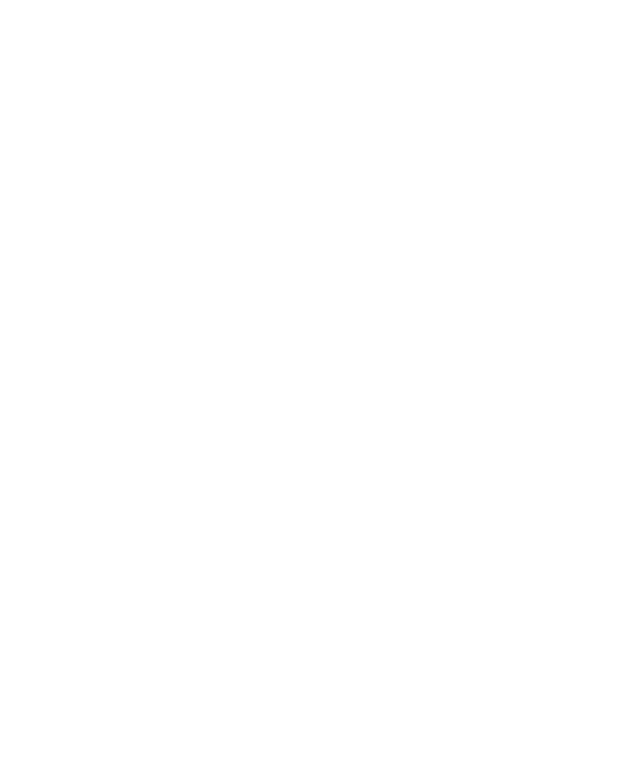
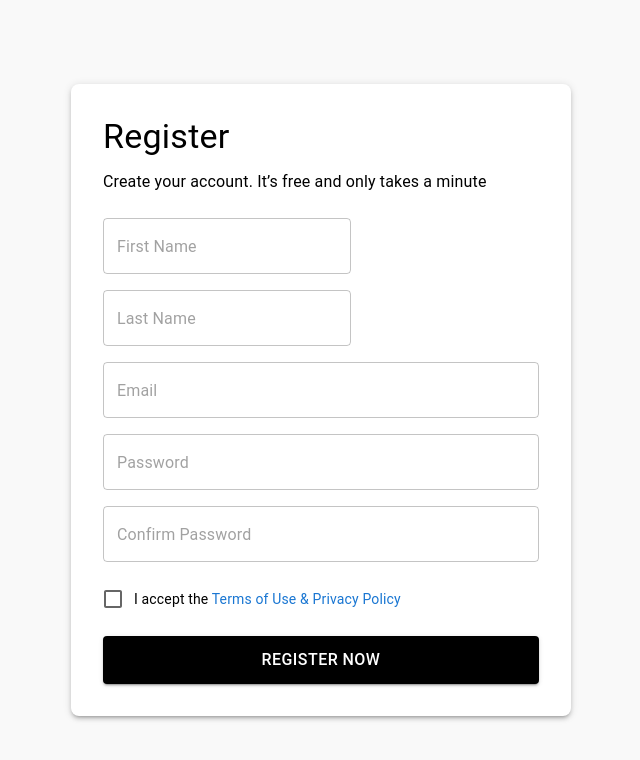
Before and after one commit to lakshanjayalath/quotation-generator-front-end, a React (Vite) app: page /register in a window 1280 px wide. Before the commit this address had no page. Shown: the top 760 px of the page, without its empty margins (319-959 px from the left). Built offline with nearby package versions, Linux system fonts and the light colour scheme.

Commit message:
feat: add login and registration pages with form handling

```diff
--- a/src/App.jsx
+++ b/src/App.jsx
@@ -1,7 +1,9 @@
 import { BrowserRouter, Route, Routes } from 'react-router-dom'
 import NewItemForm from './components/NewItemForm'
 import ItemPage from './components/ItemPage'
-import Dashboard from './pages/Dashboard'
+import LoginPage from './pages/LoginPage'
+import RegisterForm from './pages/RegisterForm'
+
 
 function App() {
 
@@ -11,7 +13,8 @@
       <div>
         <Routes>
           <Route path='/' element={<h1>Home Page</h1>} />
-          <Route path='/dashboard' element={<Dashboard />} />
+          <Route path='/register' element={<RegisterForm />} />
+          <Route path='/login' element={<LoginPage />} />
           <Route path='/items' element={<ItemPage />} />
           <Route path='/new-item' element={<NewItemForm />} />
         </Routes>
--- /dev/null
+++ b/src/pages/LoginPage.jsx
@@ -0,0 +1,115 @@
+import React, { useState } from "react";
+import {
+  Box,
+  Button,
+  Checkbox,
+  FormControlLabel,
+  IconButton,
+  InputAdornment,
+  TextField,
+  Typography,
+  Link,
+  Divider,
+} from "@mui/material";
+import { Visibility, VisibilityOff } from "@mui/icons-material";
+
+export default function LoginPage() {
+  const [showPassword, setShowPassword] = useState(false);
+
+  const handleClickShowPassword = () => setShowPassword(!showPassword);
+
+  return (
+    <Box
+      display="flex"
+      justifyContent="center"
+      alignItems="center"
+      minHeight="100vh"
+      bgcolor="#f9f9f9"
+    >
+      <Box
+        sx={{
+          width: 400,
+          p: 4,
+          bgcolor: "white",
+          borderRadius: 2,
+          boxShadow: 3,
+        }}
+      >
+        {/* Title */}
+        <Typography variant="h4" align="center" gutterBottom>
+          Login
+        </Typography>
+
+        <Divider sx={{ mb: 3 }} />
+
+        {/* Email */}
+        <Typography variant="body1" sx={{ mb: 1 }}>
+          Email address
+        </Typography>
+        <TextField
+          fullWidth
+          variant="outlined"
+          placeholder="Enter your email"
+          sx={{ mb: 3 }}
+        />
+
+        {/* Password */}
+        <Typography variant="body1" sx={{ mb: 1 }}>
+          Password
+        </Typography>
+        <TextField
+          fullWidth
+          type={showPassword ? "text" : "password"}
+          variant="outlined"
+          placeholder="Enter your password"
+          InputProps={{
+            endAdornment: (
+              <InputAdornment position="end">
+                <IconButton onClick={handleClickShowPassword} edge="end">
+                  {showPassword ? <VisibilityOff /> : <Visibility />}
+                </IconButton>
+              </InputAdornment>
+            ),
+          }}
+          sx={{ mb: 1 }}
+        />
+
+        {/* Remember Me + Forgot Password */}
+        <Box
+          display="flex"
+          justifyContent="space-between"
+          alignItems="center"
+          sx={{ mb: 2 }}
+        >
+          <FormControlLabel control={<Checkbox />} label="Remember me" />
+          <Link href="#" underline="hover">
+            Forgot password?
+          </Link>
+        </Box>
+
+        {/* Login Button */}
+        <Button
+          fullWidth
+          variant="contained"
+          sx={{
+            bgcolor: "black",
+            color: "white",
+            py: 1.2,
+            fontSize: "16px",
+            "&:hover": { bgcolor: "#333" },
+          }}
+        >
+          Login
+        </Button>
+
+        {/* Register Link */}
+        <Typography variant="body2" align="center" sx={{ mt: 3 }}>
+          Don’t have an account?{" "}
+          <Link href="#" underline="hover">
+            Register
+          </Link>
+        </Typography>
+      </Box>
+    </Box>
+  );
+}
--- /dev/null
+++ b/src/pages/RegisterForm.jsx
@@ -0,0 +1,160 @@
+import React, { useState } from "react";
+import {
+  Box,
+  Button,
+  Checkbox,
+  FormControlLabel,
+  TextField,
+  Typography,
+  Link,
+  Divider,
+  Grid,
+} from "@mui/material";
+
+export default function RegisterPage() {
+  const [formData, setFormData] = useState({
+    firstName: "",
+    lastName: "",
+    email: "",
+    password: "",
+    confirmPassword: "",
+    terms: false,
+  });
+
+  const handleChange = (e) => {
+    const { name, value, type, checked } = e.target;
+    setFormData({
+      ...formData,
+      [name]: type === "checkbox" ? checked : value,
+    });
+  };
+
+  const handleSubmit = (e) => {
+    e.preventDefault();
+    console.log("Form Data:", formData);
+  };
+
+  return (
+    <Box
+      display="flex"
+      justifyContent="center"
+      alignItems="center"
+      minHeight="100vh"
+      bgcolor="#f9f9f9"
+    >
+      <Box
+        sx={{
+          width: 500,
+          p: 4,
+          bgcolor: "white",
+          borderRadius: 2,
+          boxShadow: 3,
+        }}
+      >
+        {/* Title */}
+        <Typography variant="h4" gutterBottom>
+          Register
+        </Typography>
+        <Typography variant="body1" sx={{ mb: 3 }}>
+          Create your account. It’s free and only takes a minute
+        </Typography>
+
+        <form onSubmit={handleSubmit}>
+          <Grid container spacing={2}>
+            {/* First Name */}
+            <Grid item xs={12} sm={6}>
+              <TextField
+                fullWidth
+                name="firstName"
+                placeholder="First Name"
+                value={formData.firstName}
+                onChange={handleChange}
+              />
+            </Grid>
+
+            {/* Last Name */}
+            <Grid item xs={12} sm={6}>
+              <TextField
+                fullWidth
+                name="lastName"
+                placeholder="Last Name"
+                value={formData.lastName}
+                onChange={handleChange}
+              />
+            </Grid>
+          </Grid>
+
+          {/* Email */}
+          <TextField
+            fullWidth
+            name="email"
+            placeholder="Email"
+            type="email"
+            value={formData.email}
+            onChange={handleChange}
+            sx={{ mt: 2 }}
+          />
+
+          {/* Password */}
+          <TextField
+            fullWidth
+            name="password"
+            placeholder="Password"
+            type="password"
+            value={formData.password}
+            onChange={handleChange}
+            sx={{ mt: 2 }}
+          />
+
+          {/* Confirm Password */}
+          <TextField
+            fullWidth
+            name="confirmPassword"
+            placeholder="Confirm Password"
+            type="password"
+            value={formData.confirmPassword}
+            onChange={handleChange}
+            sx={{ mt: 2 }}
+          />
+
+          {/* Terms Checkbox */}
+          <FormControlLabel
+            control={
+              <Checkbox
+                name="terms"
+                checked={formData.terms}
+                onChange={handleChange}
+              />
+            }
+            label={
+              <Typography variant="body2">
+                I accept the{" "}
+                <Link href="#" underline="hover">
+                  Terms of Use & Privacy Policy
+                </Link>
+              </Typography>
+            }
+            sx={{ mt: 2 }}
+          />
+
+          {/* Register Button */}
+          <Button
+            fullWidth
+            type="submit"
+            variant="contained"
+            sx={{
+              bgcolor: "black",
+              color: "white",
+              py: 1.2,
+              fontSize: "16px",
+              mt: 2,
+              "&:hover": { bgcolor: "#333" },
+            }}
+          >
+            Register Now
+          </Button>
+        </form>
+      </Box>
+    </Box>
+  );
+}
```
